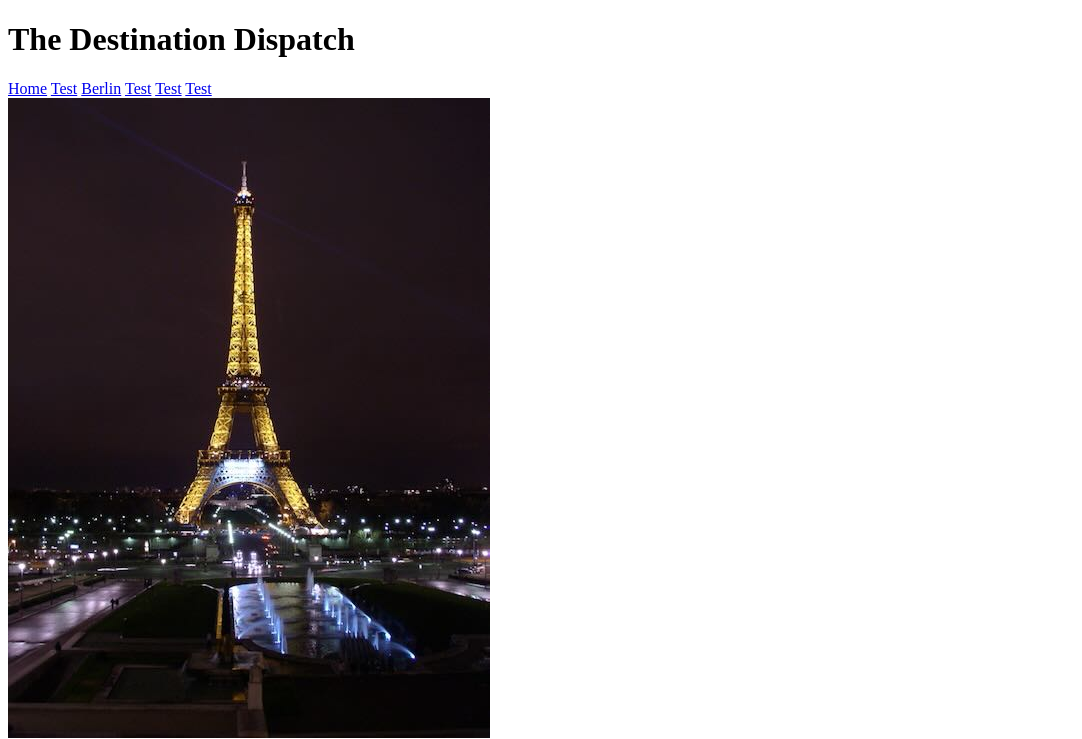
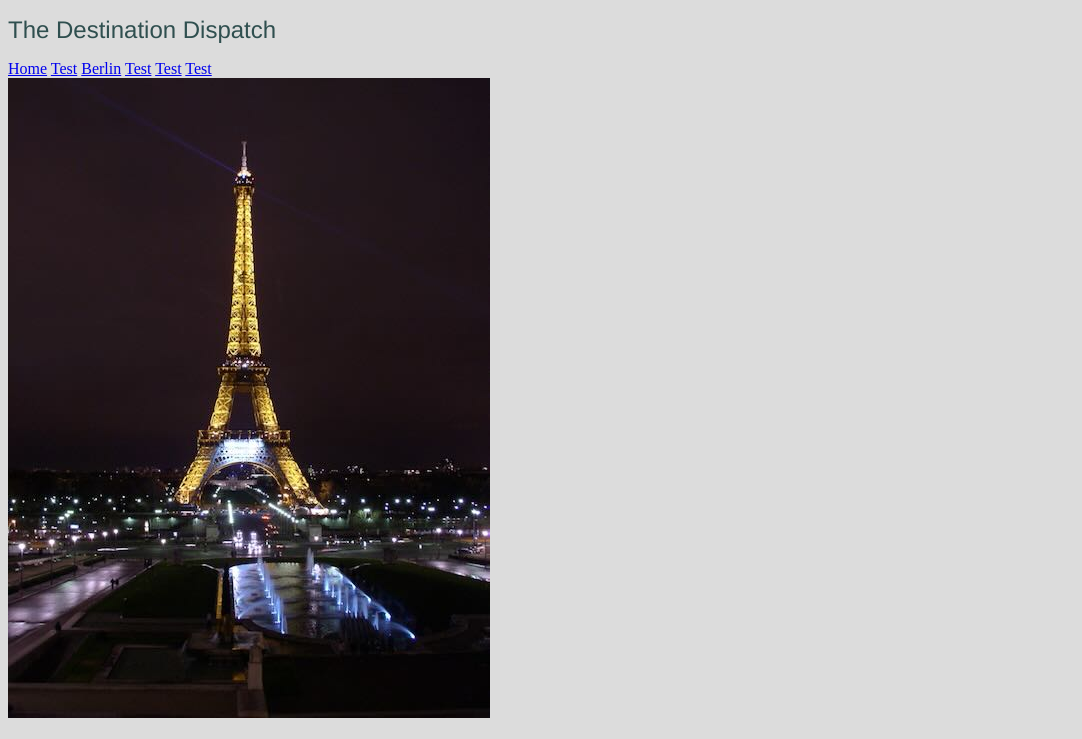
Before and after one commit to pkirkbride/silver-meme, a plain HTML site: page index.html in a window 1280 px wide. Shown: the top 739 px of the page, without its empty margins (0-1082 px from the left). Drawn offline with Linux system fonts and the light colour scheme.

Commit message:
"added style sheet to practice; modified index to reference style sheet"

```diff
--- a/index.html
+++ b/index.html
@@ -3,7 +3,7 @@
     <head>
         <meta charset="utf-8">
         <title>The Destination Dispatch</title>
-    </head>
+        <link rel="stylesheet" href="styles.css">
     <body>
         <header>
             <h1>The Destination Dispatch</h1>
--- /dev/null
+++ b/styles.css
@@ -0,0 +1,9 @@
+body {
+    color: saddlebrown;
+    background-color: gainsboro;
+}
+
+h1 {
+    font: x-large Helvetica;
+    color: darkslategrey
+}
```
